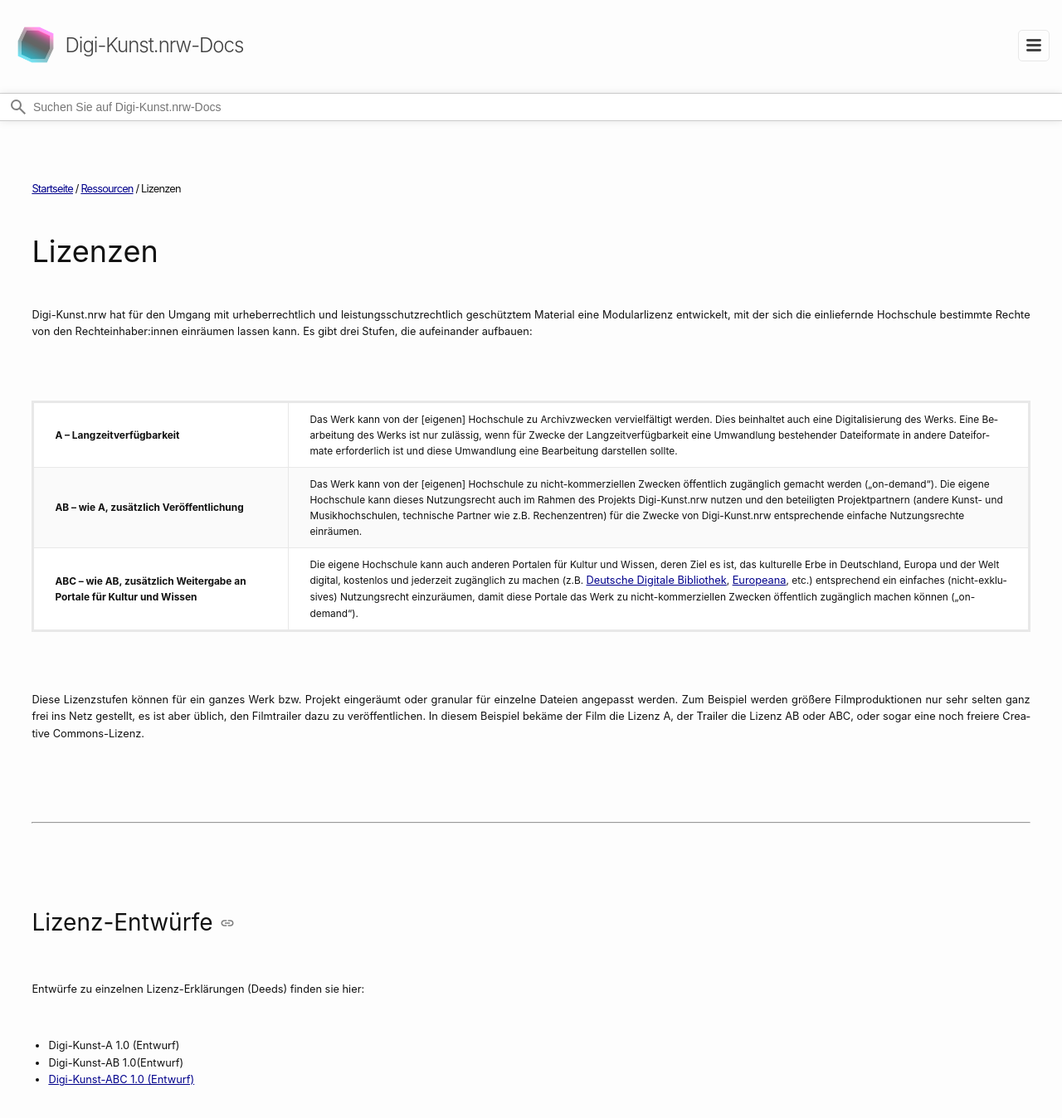
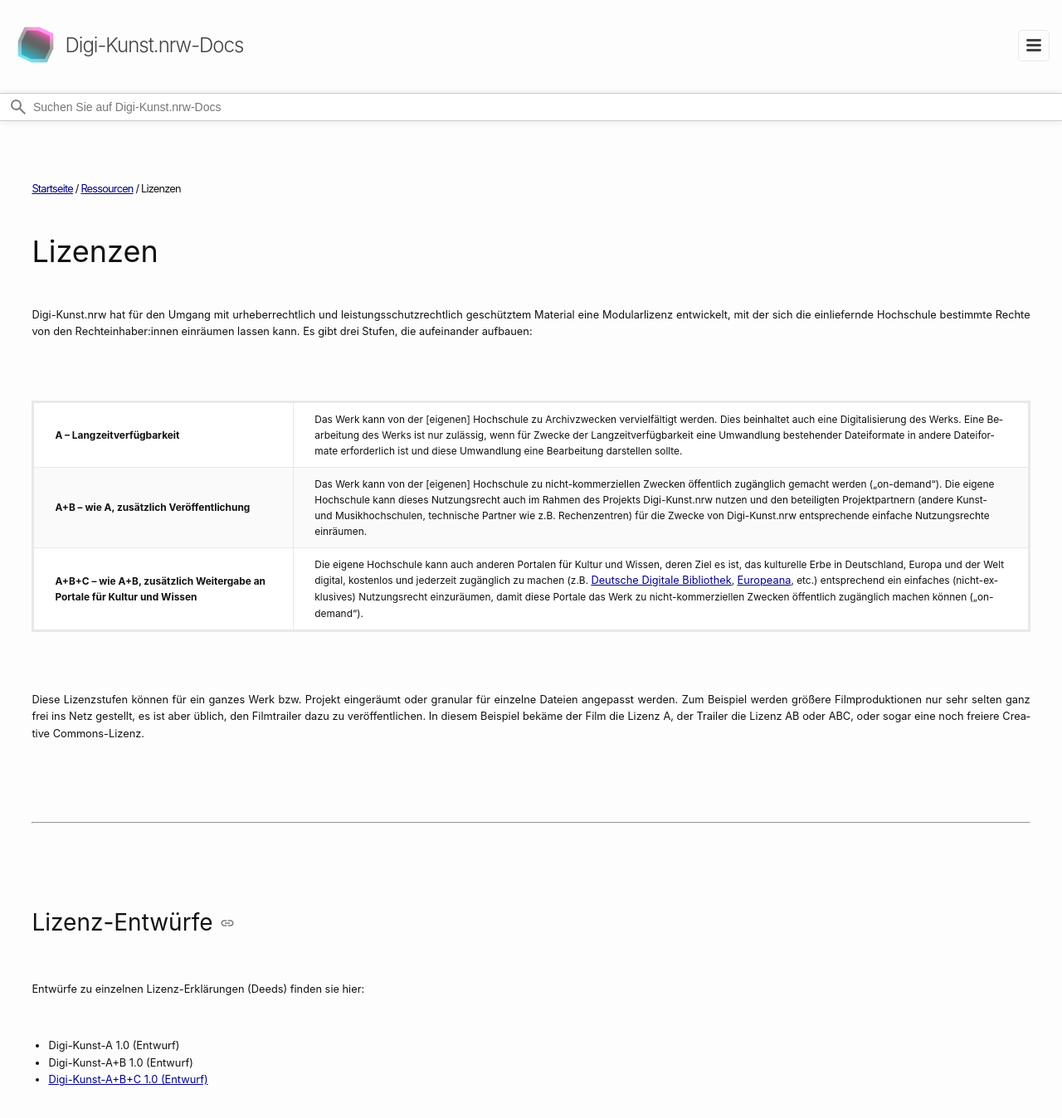
Before and after one commit to christiansievers/site-test, a Jekyll site: the page built from ressourcen/lizenzen/index.markdown, in a window 1280 px wide and 1400 px high. Shown: the top 1348 px of the window at 83% size. Built offline with Jekyll 4.4.1, drawn with Linux system fonts in a browser that asks for light colours; a script that is not in the unit is left out.

Commit message:
A+B+C niederschwelligste Formulierung, Versionierung mit in URI

```diff
--- a/ressourcen/lizenzen/digi-kunst-a+b+c.markdown
+++ b/ressourcen/lizenzen/digi-kunst-a+b+c-1.0.markdown
@@ -5,7 +5,7 @@ order: 2.8.3
 ---
 
 
-URI: [https://christiansievers.github.io/site-test/ressourcen/lizenzen/digi-kunst-a+b+c](https://christiansievers.github.io/site-test/ressourcen/lizenzen/digi-kunst-a+b+c)
+URI: [https://christiansievers.github.io/site-test/ressourcen/lizenzen/digi-kunst-a+b+c-1.0](https://christiansievers.github.io/site-test/ressourcen/lizenzen/digi-kunst-a+b+c-1.0)
 
 ----
 
--- a/ressourcen/lizenzen/index.markdown
+++ b/ressourcen/lizenzen/index.markdown
@@ -7,8 +7,8 @@ order: 2.8
 Digi-Kunst.nrw hat für den Umgang mit urheberrechtlich und leistungsschutzrechtlich geschütztem Material eine Modularlizenz entwickelt, mit der sich die einliefernde Hochschule bestimmte Rechte von den Rechteinhaber:innen einräumen lassen kann. Es gibt drei Stufen, die aufeinander aufbauen:
 
 | **A – Langzeitverfügbarkeit** | Das Werk kann von der [eigenen] Hochschule zu Archivzwecken vervielfältigt werden. Dies beinhaltet auch eine Digitalisierung des Werks. Eine Bearbeitung des Werks ist nur zulässig, wenn für Zwecke der Langzeitverfügbarkeit eine Umwandlung bestehender Dateiformate in andere Dateiformate erforderlich ist und diese Umwandlung eine Bearbeitung darstellen sollte. |
-| **AB – wie A, zusätzlich Veröffentlichung** | Das Werk kann von der [eigenen] Hochschule zu nicht-kommerziellen Zwecken öffentlich zugänglich gemacht werden („on-demand“). Die eigene Hochschule kann dieses Nutzungsrecht auch im Rahmen des Projekts Digi-Kunst.nrw nutzen und den beteiligten Projektpartnern (andere Kunst- und Musikhochschulen, technische Partner wie z.B. Rechenzentren) für die Zwecke von Digi-Kunst.nrw entsprechende einfache Nutzungsrechte einräumen. |
-| **ABC – wie AB, zusätzlich Weitergabe an Portale für Kultur und Wissen** | Die eigene Hochschule kann auch anderen Portalen für Kultur und Wissen, deren Ziel es ist, das kulturelle Erbe in Deutschland, Europa und der Welt digital, kostenlos und jederzeit zugänglich zu machen (z.B. [Deutsche Digitale Bibliothek](https://www.deutsche-digitale-bibliothek.de/), [Europeana](https://www.europeana.eu/de), etc.) entsprechend ein einfaches (nicht-exklusives) Nutzungsrecht einzuräumen, damit diese Portale das Werk zu nicht-kommerziellen Zwecken öffentlich zugänglich machen können („on-demand“). |
+| **A+B – wie A, zusätzlich Veröffentlichung** | Das Werk kann von der [eigenen] Hochschule zu nicht-kommerziellen Zwecken öffentlich zugänglich gemacht werden („on-demand“). Die eigene Hochschule kann dieses Nutzungsrecht auch im Rahmen des Projekts Digi-Kunst.nrw nutzen und den beteiligten Projektpartnern (andere Kunst- und Musikhochschulen, technische Partner wie z.B. Rechenzentren) für die Zwecke von Digi-Kunst.nrw entsprechende einfache Nutzungsrechte einräumen. |
+| **A+B+C – wie A+B, zusätzlich Weitergabe an Portale für Kultur und Wissen** | Die eigene Hochschule kann auch anderen Portalen für Kultur und Wissen, deren Ziel es ist, das kulturelle Erbe in Deutschland, Europa und der Welt digital, kostenlos und jederzeit zugänglich zu machen (z.B. [Deutsche Digitale Bibliothek](https://www.deutsche-digitale-bibliothek.de/), [Europeana](https://www.europeana.eu/de), etc.) entsprechend ein einfaches (nicht-exklusives) Nutzungsrecht einzuräumen, damit diese Portale das Werk zu nicht-kommerziellen Zwecken öffentlich zugänglich machen können („on-demand“). |
 
 Diese Lizenzstufen können für ein ganzes Werk bzw. Projekt eingeräumt oder granular für einzelne Dateien angepasst werden. Zum Beispiel werden größere Filmproduktionen nur sehr selten ganz frei ins Netz gestellt, es ist aber üblich, den Filmtrailer dazu zu veröffentlichen. In diesem Beispiel bekäme der Film die Lizenz A, der Trailer die Lizenz AB oder ABC, oder sogar eine noch freiere Creative Commons-Lizenz.
 
@@ -19,8 +19,8 @@ Diese Lizenzstufen können für ein ganzes Werk bzw. Projekt eingeräumt oder gr
 Entwürfe zu einzelnen Lizenz-Erklärungen (Deeds) finden sie hier:
 
   * Digi-Kunst-A 1.0 (Entwurf)
-  * Digi-Kunst-AB  1.0(Entwurf)
-  * [Digi-Kunst-ABC 1.0 (Entwurf)]({{ site.baseurl }}/ressourcen/lizenzen/digi-kunst-a+b+c)
+  * Digi-Kunst-A+B  1.0 (Entwurf)
+  * [Digi-Kunst-A+B+C 1.0 (Entwurf)]({{ site.baseurl }}/ressourcen/lizenzen/digi-kunst-a+b+c-1.0)
 
 
 ----
```
